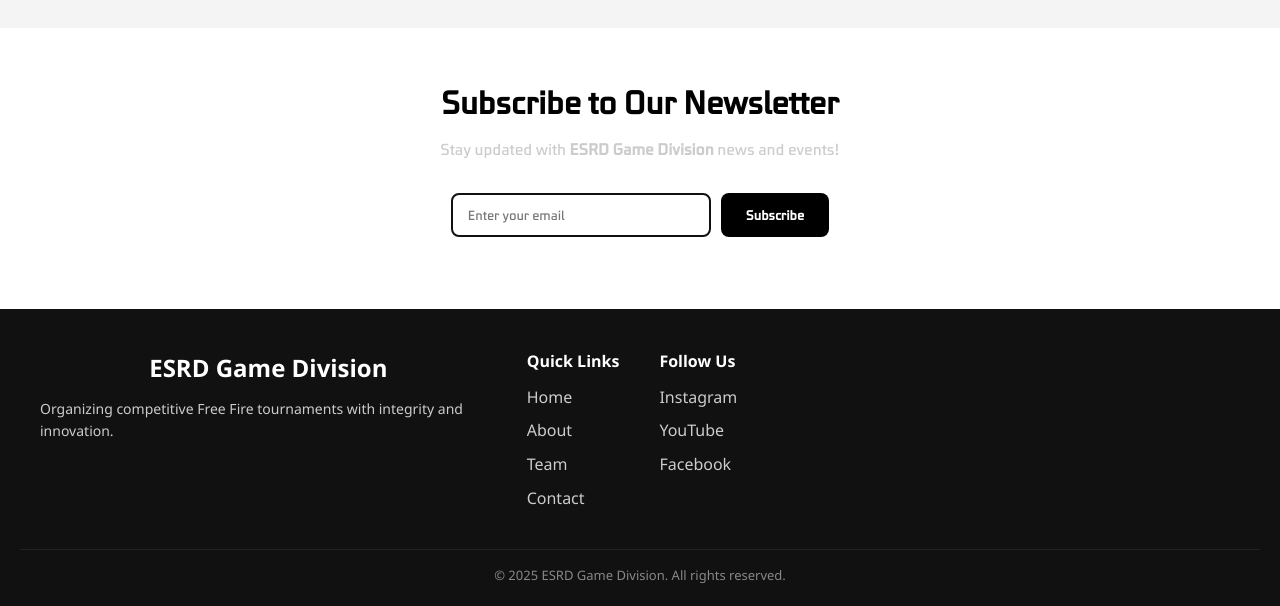
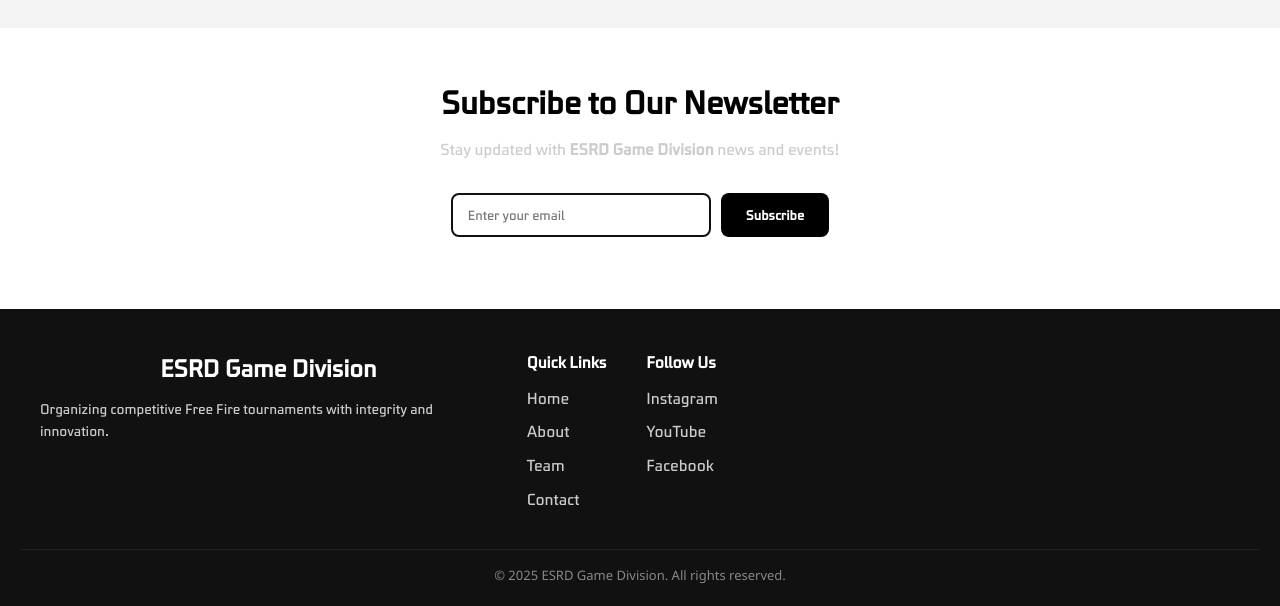
Before and after one commit to masrurxyz/ESRDWD, a plain HTML site: page index.html in a window 1280 px wide. Shown: the part 1671-2277 px from the top of the page. Drawn offline with nearby package versions, Linux system fonts and the light colour scheme.

Commit message:
Update index.html

```diff
--- a/index.html
+++ b/index.html
@@ -262,6 +262,7 @@
 }
 
 .footer-container {
+  font-family: 'Gff', sans-serif;
   display: flex;
   flex-wrap: wrap;
   justify-content: space-between;
@@ -275,27 +276,32 @@
 }
 
 .footer-brand h2 {
+  font-family: 'Gff', sans-serif;
   font-size: 24px;
   margin-bottom: 10px;
 }
 
 .footer-brand p {
+  font-family: 'Gff', sans-serif;
   font-size: 14px;
   color: #ccc;
 }
 
 .footer-links {
+  font-family: 'Gff', sans-serif;
   display: flex;
   flex: 2 1 400px;
   gap: 40px;
 }
 
 .footer-links h4 {
+  font-family: 'Gff', sans-serif;
   font-size: 16px;
   margin-bottom: 10px;
 }
 
 .footer-links ul {
+  font-family: 'Gff', sans-serif;
   list-style: none;
   padding: 0;
 }
```
